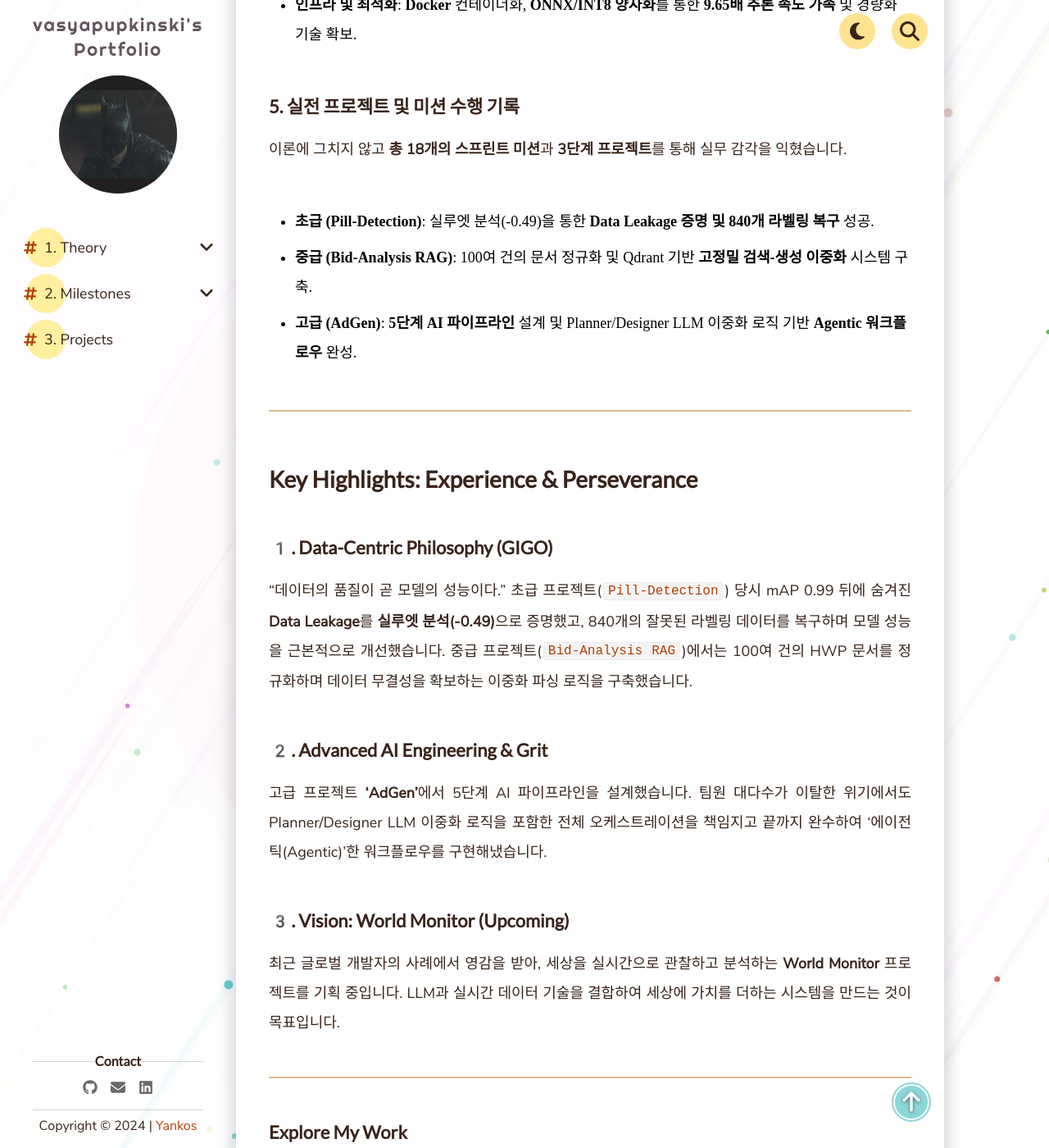
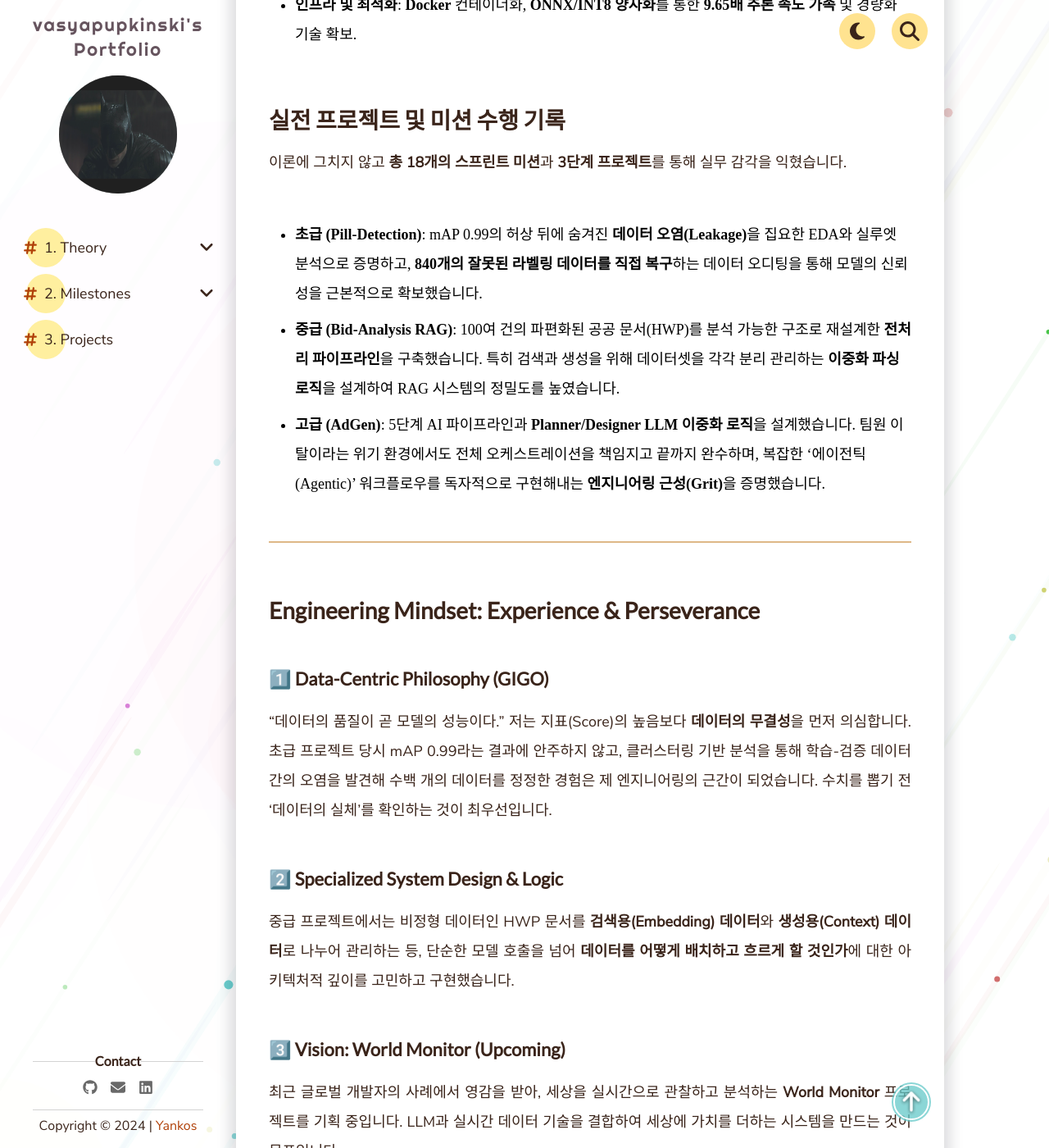
Before and after one commit to vasyapupkinski/vasyapupkinski.github.io, a Jekyll site: the page built from index.md, in a window 1280 px wide and 1400 px high, scrolled down 1847 px. Shown: the whole window at 82% size. Built offline with Jekyll 4.4.1, drawn with Linux system fonts in a browser that asks for light colours; comment, search, counter and statistics services are not loaded.

Commit message:
홈화면 수정 보완

```diff
--- a/index.md
+++ b/index.md
@@ -32,23 +32,25 @@ home: true
 *   **모델 서빙**: **FastAPI**를 이용한 모델 서빙 및 웹앱 프레임워크 기반 프로토타입 개발.
 *   **인프라 및 최적화**: **Docker** 컨테이너화, **ONNX/INT8 양자화**를 통한 **9.65배 추론 속도 가속** 및 경량화 기술 확보.
 
-### 5. 실전 프로젝트 및 미션 수행 기록
+## 실전 프로젝트 및 미션 수행 기록
+
 이론에 그치지 않고 **총 18개의 스프린트 미션**과 **3단계 프로젝트**를 통해 실무 감각을 익혔습니다.
-*   **초급 (Pill-Detection)**: 실루엣 분석(-0.49)을 통한 **Data Leakage 증명 및 840개 라벨링 복구** 성공.
-*   **중급 (Bid-Analysis RAG)**: 100여 건의 문서 정규화 및 Qdrant 기반 **고정밀 검색-생성 이중화** 시스템 구축.
-*   **고급 (AdGen)**: **5단계 AI 파이프라인** 설계 및 Planner/Designer LLM 이중화 로직 기반 **Agentic 워크플로우** 완성.
+
+*   **초급 (Pill-Detection)**: mAP 0.99의 허상 뒤에 숨겨진 **데이터 오염(Leakage)**을 집요한 EDA와 실루엣 분석으로 증명하고, **840개의 잘못된 라벨링 데이터를 직접 복구**하는 데이터 오디팅을 통해 모델의 신뢰성을 근본적으로 확보했습니다.
+*   **중급 (Bid-Analysis RAG)**: 100여 건의 파편화된 공공 문서(HWP)를 분석 가능한 구조로 재설계한 **전처리 파이프라인**을 구축했습니다. 특히 검색과 생성을 위해 데이터셋을 각각 분리 관리하는 **이중화 파싱 로직**을 설계하여 RAG 시스템의 정밀도를 높였습니다.
+*   **고급 (AdGen)**: 5단계 AI 파이프라인과 **Planner/Designer LLM 이중화 로직**을 설계했습니다. 팀원 이탈이라는 위기 환경에서도 전체 오케스트레이션을 책임지고 끝까지 완수하며, 복잡한 '에이전틱(Agentic)' 워크플로우를 독자적으로 구현해내는 **엔지니어링 근성(Grit)**을 증명했습니다.
 
 ---
 
-## Key Highlights: Experience & Perseverance
+## Engineering Mindset: Experience & Perseverance
 
-### 1️. Data-Centric Philosophy (GIGO)
-"데이터의 품질이 곧 모델의 성능이다." 초급 프로젝트(`Pill-Detection`) 당시 mAP 0.99 뒤에 숨겨진 **Data Leakage**를 **실루엣 분석(-0.49)**으로 증명했고, 840개의 잘못된 라벨링 데이터를 복구하며 모델 성능을 근본적으로 개선했습니다. 중급 프로젝트(`Bid-Analysis RAG`)에서는 100여 건의 HWP 문서를 정규화하며 데이터 무결성을 확보하는 이중화 파싱 로직을 구축했습니다.
+### 1️⃣ Data-Centric Philosophy (GIGO)
+"데이터의 품질이 곧 모델의 성능이다." 저는 지표(Score)의 높음보다 **데이터의 무결성**을 먼저 의심합니다. 초급 프로젝트 당시 mAP 0.99라는 결과에 안주하지 않고, 클러스터링 기반 분석을 통해 학습-검증 데이터 간의 오염을 발견해 수백 개의 데이터를 정정한 경험은 제 엔지니어링의 근간이 되었습니다. 수치를 뽑기 전 '데이터의 실체'를 확인하는 것이 최우선입니다.
 
-### 2️. Advanced AI Engineering & Grit
-고급 프로젝트 **'AdGen'**에서 5단계 AI 파이프라인을 설계했습니다. 팀원 대다수가 이탈한 위기에서도 Planner/Designer LLM 이중화 로직을 포함한 전체 오케스트레이션을 책임지고 끝까지 완수하여 '에이전틱(Agentic)'한 워크플로우를 구현해냈습니다.
+### 2️⃣ Specialized System Design & Logic
+중급 프로젝트에서는 비정형 데이터인 HWP 문서를 **검색용(Embedding) 데이터**와 **생성용(Context) 데이터**로 나누어 관리하는 등, 단순한 모델 호출을 넘어 **데이터를 어떻게 배치하고 흐르게 할 것인가**에 대한 아키텍처적 깊이를 고민하고 구현했습니다.
 
-### 3️. Vision: World Monitor (Upcoming)
+### 3️⃣ Vision: World Monitor (Upcoming)
 최근 글로벌 개발자의 사례에서 영감을 받아, 세상을 실시간으로 관찰하고 분석하는 **World Monitor** 프로젝트를 기획 중입니다. LLM과 실시간 데이터 기술을 결합하여 세상에 가치를 더하는 시스템을 만드는 것이 목표입니다.
 
 ---
```
